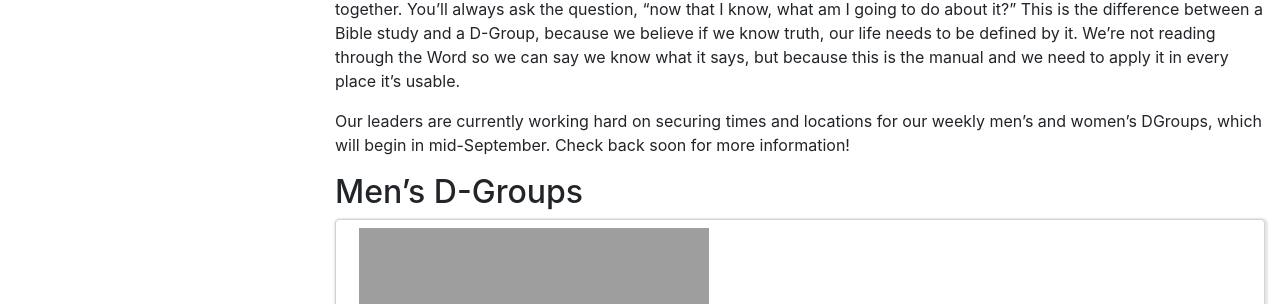
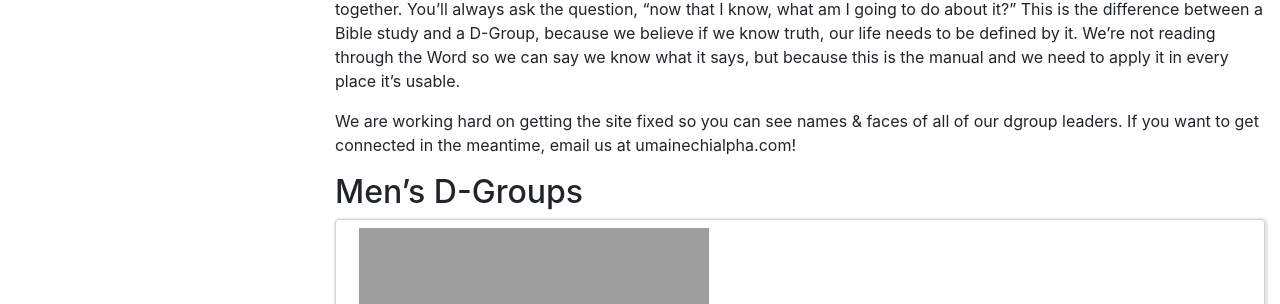
Before and after one commit to mainechialpha/mainechialpha.github.io, a Jekyll site: the page built from groups.md, in a window 1280 px wide. Shown: the part 610-914 px from the top of the page. Built offline with Jekyll 4.4.1, drawn with Linux system fonts in a browser that asks for light colours; nearby versions of some CDN libraries; some web fonts are replaced.

Commit message:
Update groups.md

```diff
--- a/groups.md
+++ b/groups.md
@@ -8,7 +8,7 @@ permalink: /groups/
 
 In a Discipleship Group (D-Group), you're going to meet real people. Ones who talk about their struggles in the moment. You'll learn what trust can look like--not because you've known each other for forever, but because your leaders will lead in transparency, because there's a mutual entrusting, because you're with people who are being truly present. It's a place to process and ask questions and share victories. You don't need to know what you think about everything to participate. You'll fight next to each other, but you'll also fight for each other--if something needs to be prayed about, you'll pray for it right then. In a D-Group, prayer is an action. You'll see brother and sisterhood in action as you seek and fight for truth together. You'll always ask the question, "now that I know, what am I going to do about it?" This is the difference between a Bible study and a D-Group, because we believe if we know truth, our life needs to be defined by it. We're not reading through the Word so we can say we know what it says, but because this is the manual and we need to apply it in every place it's usable.
 
-Our leaders are currently working hard on securing times and locations for our weekly men's and women's DGroups, which will begin in mid-September. Check back soon for more information!
+We are working hard on getting the site fixed so you can see names & faces of all of our dgroup leaders. If you want to get connected in the meantime, email us at umainechialpha.com!
 
 ## Men's D-Groups
 
```
